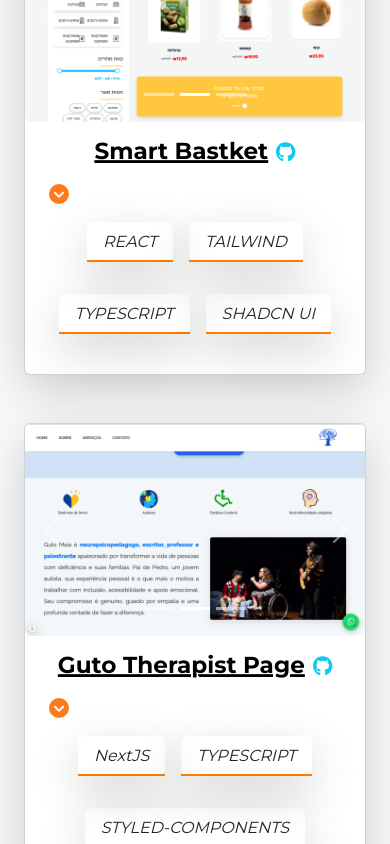
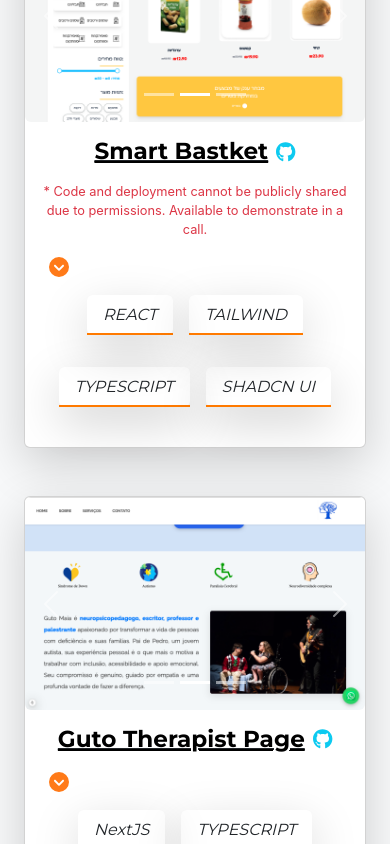
Before and after one commit to Mateus1rosengarten/myPortfolio, a React (Create React App) app: page / in a window 390 px wide. Shown: the part 4500-5344 px from the top of the page. Built offline with nearby package versions, Linux system fonts and the light colour scheme.

Commit message:
fix: include red alert text in mobile as well

```diff
--- a/src/components/card.jsx
+++ b/src/components/card.jsx
@@ -27,7 +27,6 @@
       rel="noopener noreferrer"
     >
       <ImgCarousel images={images} loading={loading} />
-
       <Card.Body className="d-flex flex-column gap-2 gap-sm-3 position-relative">
         <Card.Title className="text-center text-decoration-underline font-primary">
           <Card.Link
@@ -46,12 +45,19 @@
                 <FontAwesomeIcon
                   icon={faGithub}
                   className="ms-2 fs-5 text-info"
-                  href={github}
                 />
               </Card.Link>
             )}
           </Card.Link>
         </Card.Title>
+
+        {isPrivate && (
+          <Card.Text className="fs-7 text-danger mb-2 text-center">
+            * Code and deployment cannot be publicly shared due to permissions.
+            Available to demonstrate in a call.
+          </Card.Text>
+        )}
+
         <div className="d-md-none text-start ms-2">
           <FontAwesomeIcon
             icon={!isExpanded ? faChevronCircleDown : faChevronCircleUp}
@@ -62,14 +68,9 @@
         </div>
 
         <Card.Text className="d-none d-md-block px-1 px-sm-2 px-lg-3 text-left font-secondary">
-          {isPrivate && (
-            <Card.Text className="fs-7 text-danger mb-2">
-              * Code and deployment cannot be publicly shared due to
-              permissions. Available to demonstrate in a call.
-            </Card.Text>
-          )}
           {text}
         </Card.Text>
+
         <Collapse in={isExpanded}>
           <Card.Text className="d-md-none px-1 px-sm-2 px-lg-3 text-left font-secondary">
             {text}
```
